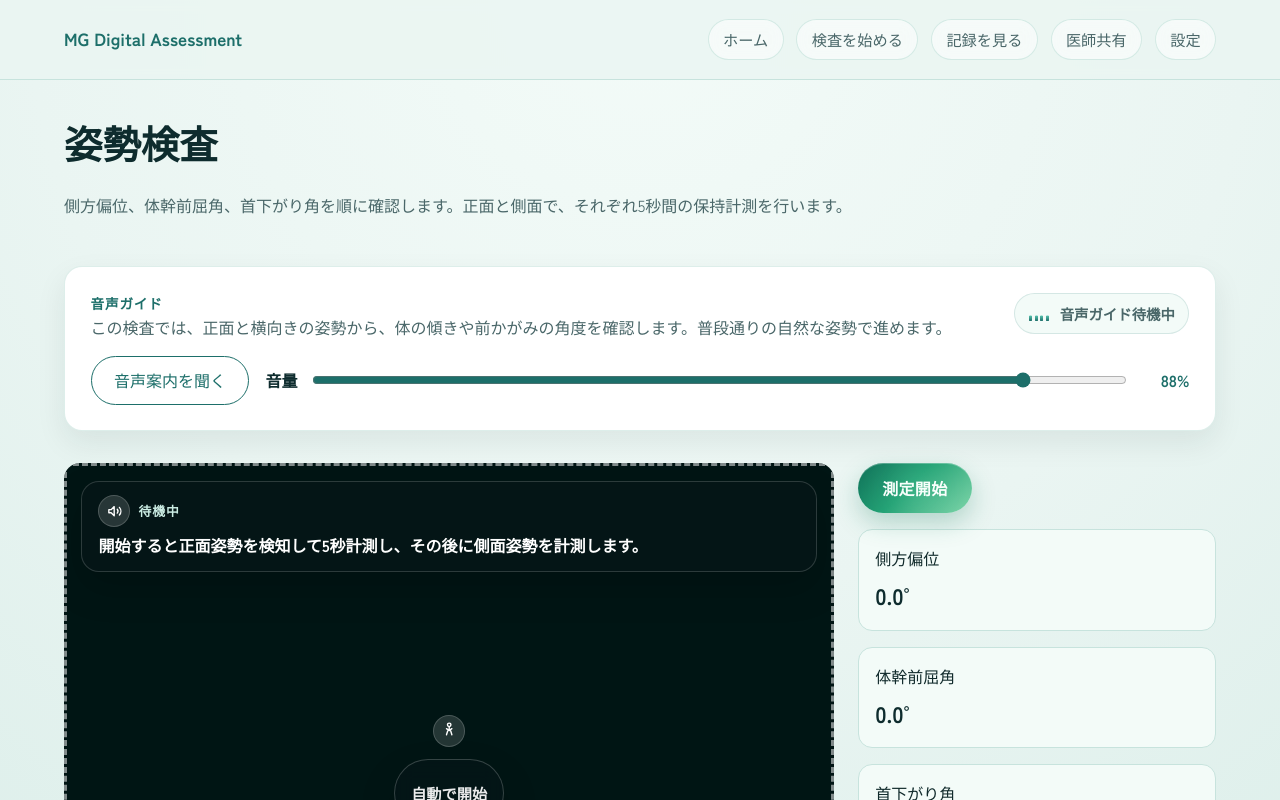
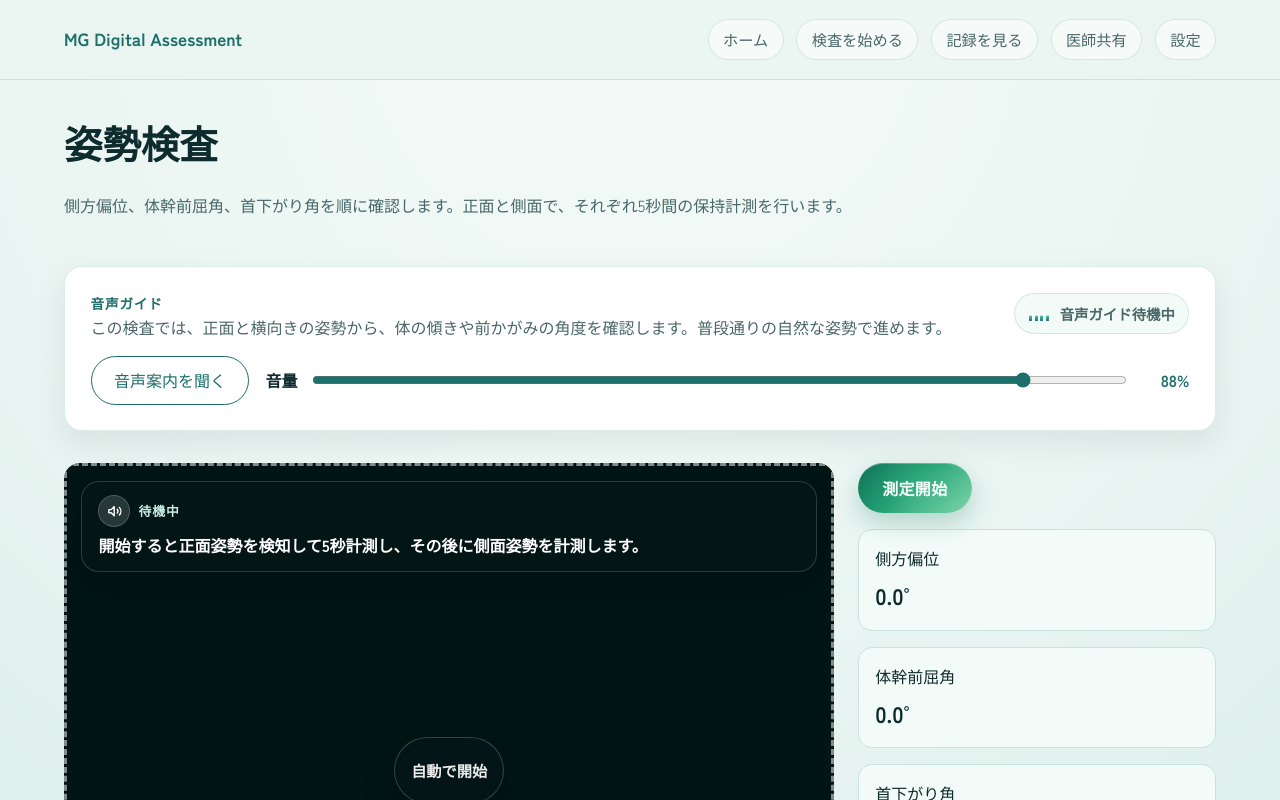
Before and after one commit to igaki12/mg-digital-assessment-tool, a React (Vite) app: page /#/posture in a window 1280 px wide. Shown: the top 800 px of the page. Built offline with nearby package versions, Linux system fonts and the light colour scheme.

Commit message:
centerIconを削除PostureAssessment.tsx の centerIcons と overlayIcons を削除し、ExpressionAssessment.tsx 側に残っていた overlayIcons も削除しました。

```diff
--- a/src/pages/ExpressionAssessment.tsx
+++ b/src/pages/ExpressionAssessment.tsx
@@ -424,10 +424,6 @@ export default function ExpressionAssessment() {
       : phase === "smileWaiting" || phase === "smileHolding"
         ? "笑顔の検査"
         : "自然な表情";
-  const overlayIcons =
-    phase === "smileWaiting" || phase === "smileHolding"
-      ? (["smile"] as const)
-      : (["face"] as const);
   const showIntroContent = isCompactViewport ? !isRunning : phase === "idle";
 
   return (
@@ -453,7 +449,6 @@ export default function ExpressionAssessment() {
             tone={phase === "restHolding" || phase === "smileHolding" ? "active" : "guide"}
             topLabel={phaseTitle}
             topMessage={statusText}
-            centerIcons={[...overlayIcons]}
             centerPrimary={overlayPrimary}
             centerSecondary={overlaySecondary}
           />
--- a/src/pages/PostureAssessment.tsx
+++ b/src/pages/PostureAssessment.tsx
@@ -436,10 +436,6 @@ export default function PostureAssessment() {
           : phase === "completed"
             ? "結果を保存できます"
             : "正面が整うと始まります";
-  const overlayIcons =
-    phase === "sideWaiting" || phase === "sideHolding"
-      ? (["rotate", "body"] as const)
-      : (["body"] as const);
   const showIntroContent = isCompactViewport ? !isRunning : phase === "idle";
 
   return (
@@ -467,7 +463,6 @@ export default function PostureAssessment() {
             tone={phase === "frontHolding" || phase === "sideHolding" ? "active" : "guide"}
             topLabel={phaseTitle}
             topMessage={statusText}
-            centerIcons={[...overlayIcons]}
             centerPrimary={overlayPrimary}
             centerSecondary={overlaySecondary}
           />
```
Also changed, not shown: 3 other files (tests, documents, lock files or other folders).
